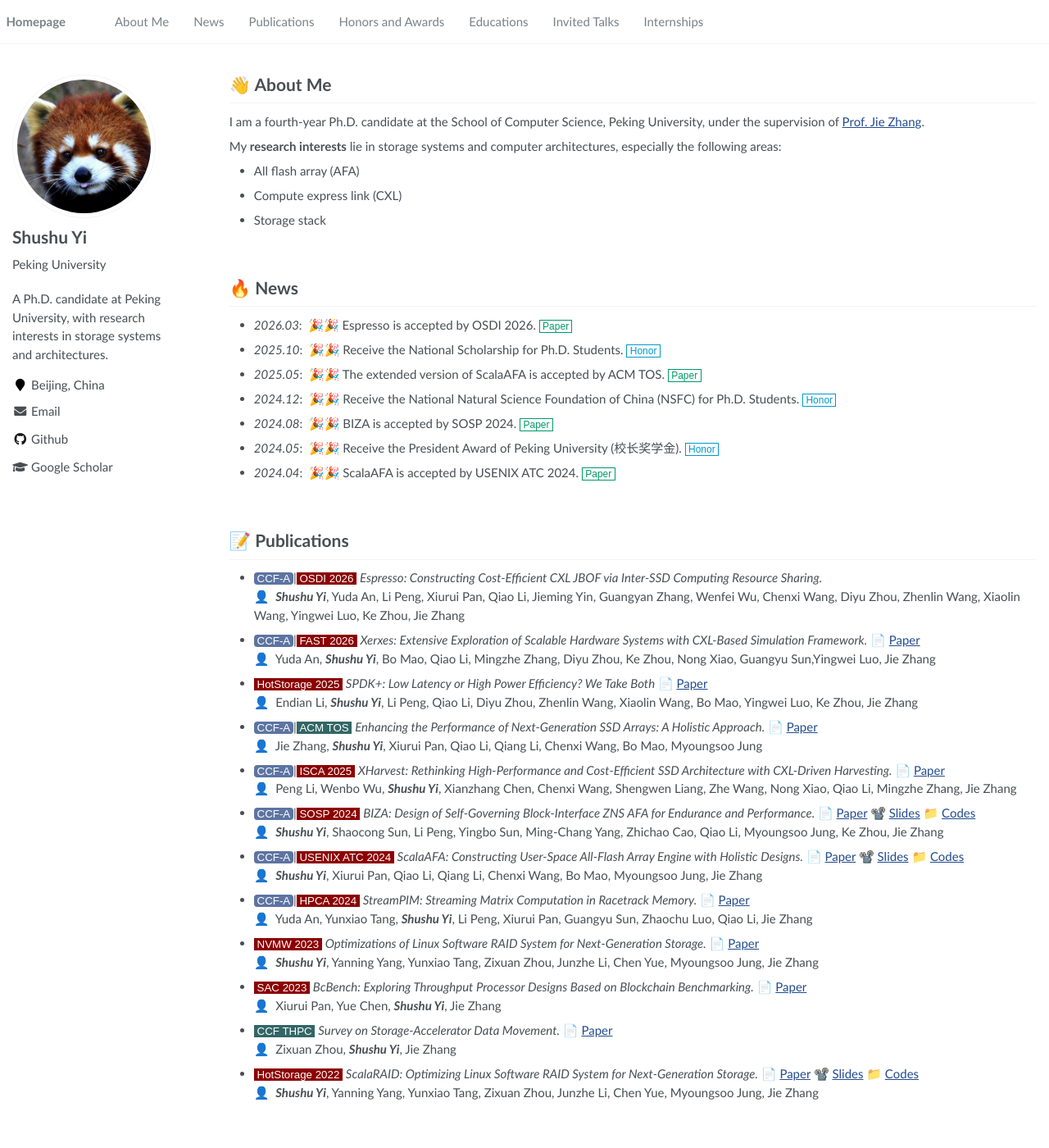
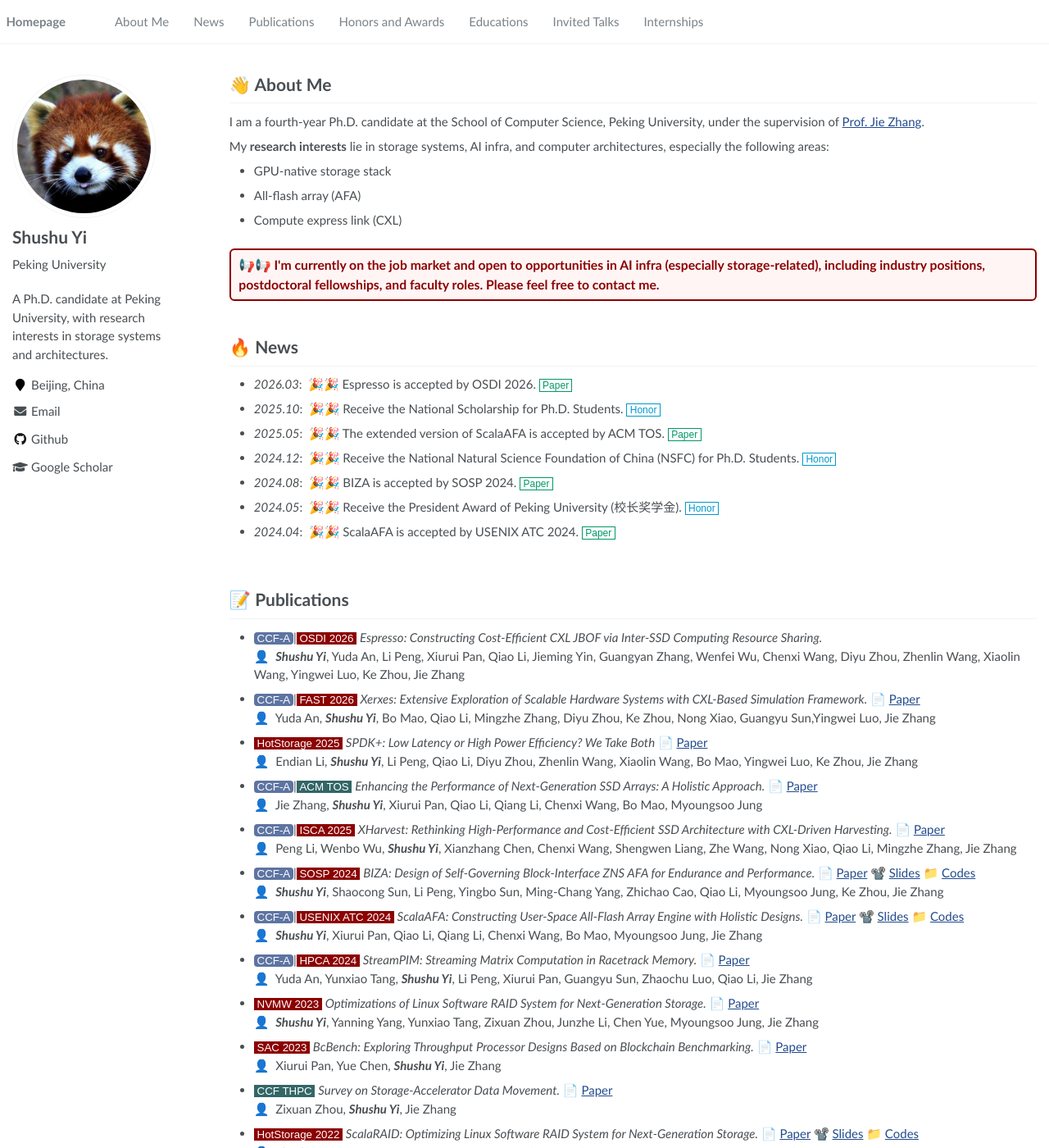
Before and after one commit to FirnYi/firnyi.github.io, a Jekyll site: the page built from _pages/about.md, in a window 1280 px wide and 1400 px high. Shown: the whole window at 82% size. Built offline with Jekyll 4.4.1, drawn with Linux system fonts in a browser that asks for light colours.

Commit message:
add job info

```diff
--- a/_pages/about.md
+++ b/_pages/about.md
@@ -13,11 +13,13 @@ redirect_from:
 I am a fourth-year Ph.D. candidate at the School of Computer Science, Peking University,
 under the supervision of [Prof. Jie Zhang](https://jiezhang-camel.github.io).
 
-My **research interests** lie in storage systems and computer architectures, especially the following areas:
+My **research interests** lie in storage systems, AI infra, and computer architectures, especially the following areas:
 
-- All flash array (AFA)
+- GPU-native storage stack
+- All-flash array (AFA)
 - Compute express link (CXL)
-- Storage stack
+
+<p class="important-notice">📢📢 I'm currently on the job market and open to opportunities in AI infra (especially storage-related), including industry positions, postdoctoral fellowships, and faculty roles. Please feel free to contact me.</p>
 
 <br/>
 
--- a/assets/css/main.scss
+++ b/assets/css/main.scss
@@ -196,3 +196,15 @@ h1:before, .anchor:before {
     border-radius: 3pt;
     opacity: 0.8;
 }
+
+.page__content .important-notice {
+    color: #8c0000;
+    font-weight: bold;
+    font-size: 1.05em;
+    margin-top: 1.5em;
+    margin-bottom: 0;
+    padding: 0.4em 0.6em;
+    border: 2px solid #8c0000;
+    border-radius: 6px;
+    background-color: #fff5f5;
+}
```
